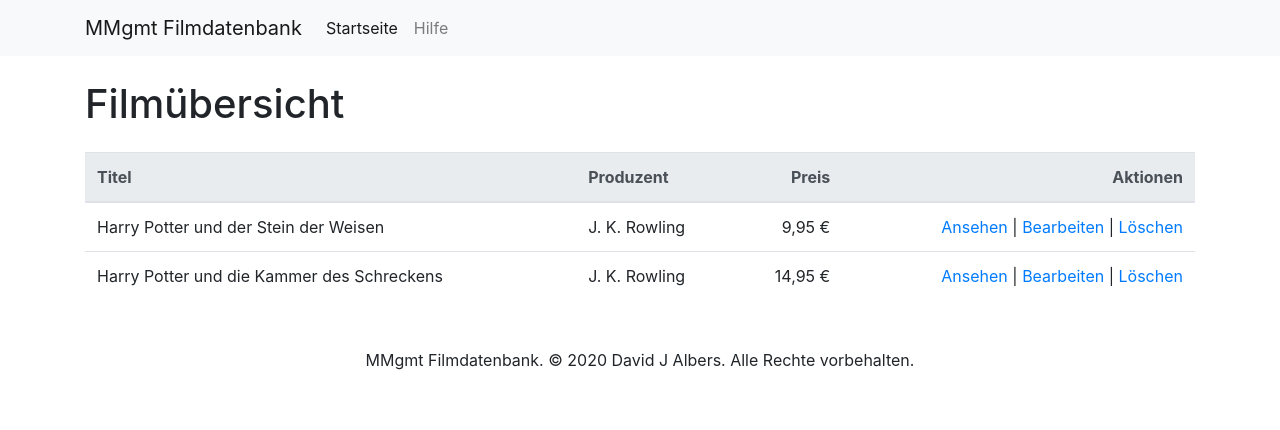
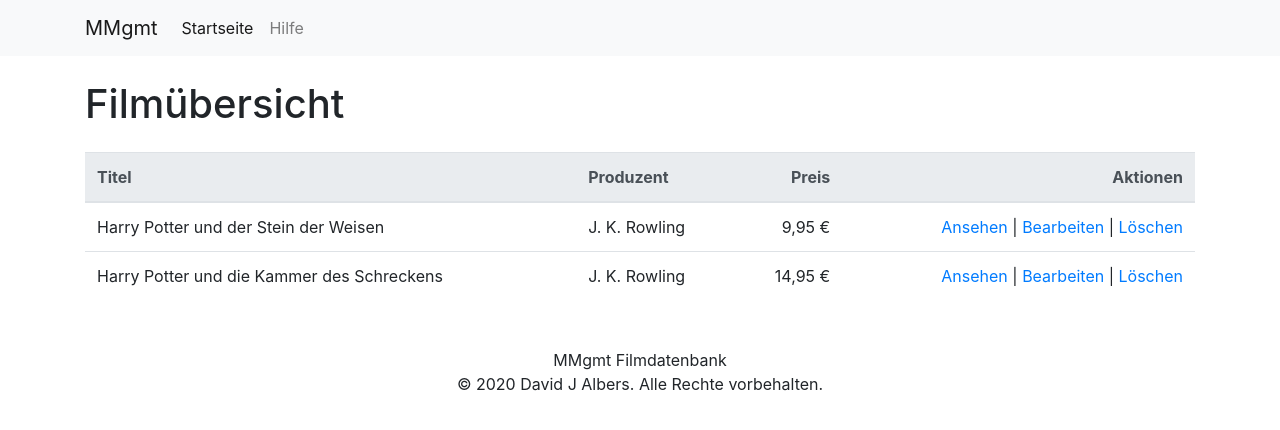
Before and after one commit to DavidJAlbers/MMgmt, a PHP site: page / in a window 1280 px wide. Shown: the top 430 px of the page. Run offline with PHP 8.4, Linux system fonts and the light colour scheme; some libraries are stand-ins or nearby versions.

Commit message:
Add variable in site footer

```diff
--- a/html/view/base.twig
+++ b/html/view/base.twig
@@ -1,4 +1,5 @@
-{% set application_name = 'MMgmt Filmdatenbank' %}
+{% set application_name = 'MMgmt' %}
+{% set application_name_long = "#{application_name} Filmdatenbank" %}
 
 <!DOCTYPE html>
 <html lang="de">
@@ -43,7 +44,7 @@
         {% block content %}{% endblock %}
     </main>
     <footer class="mt-5">
-        <p class="text-center">MMgmt Filmdatenbank. &copy; 2020 David J Albers. Alle Rechte vorbehalten.</p>
+        <p class="text-center">{{ application_name_long }}<br>&copy; 2020 David J Albers. Alle Rechte vorbehalten.</p>
     </footer>
 </body>
 </html>
```
